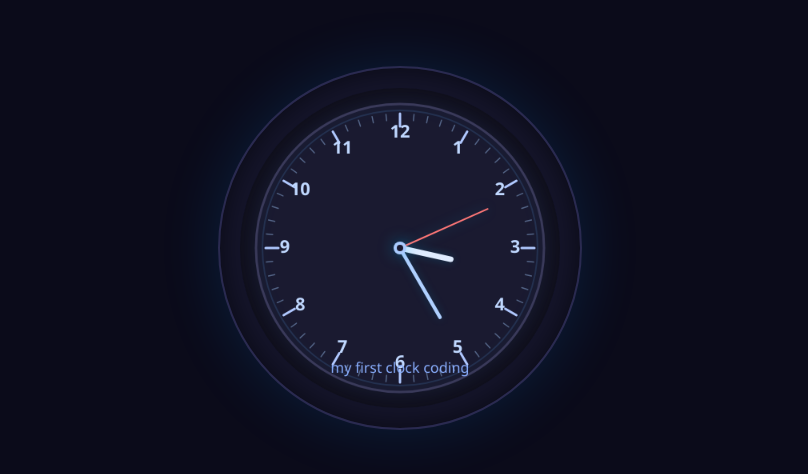
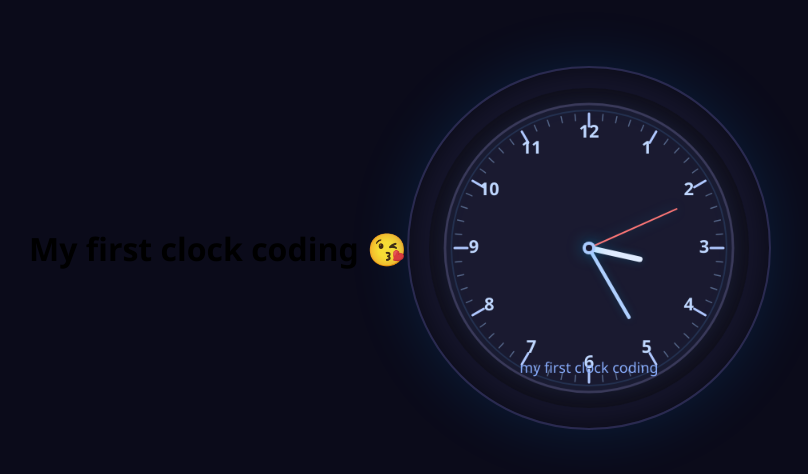
Before and after one commit to RoleVerseAi/Goodwall, a plain HTML site: page index.html in a window 1280 px wide. Shown: the part 152-626 px from the top of the page, without its empty margins (240-1048 px from the left). Drawn offline with Linux system fonts and the light colour scheme.

Commit message:
Update index.html

```diff
--- a/index.html
+++ b/index.html
@@ -40,6 +40,7 @@
   </style>
 </head>
 <body>
+  <h1>My first clock coding 😘 </h1>
   <div class="clock-wrap">
     <canvas id="clockCanvas" width="400" height="400"></canvas>
   </div>
```
